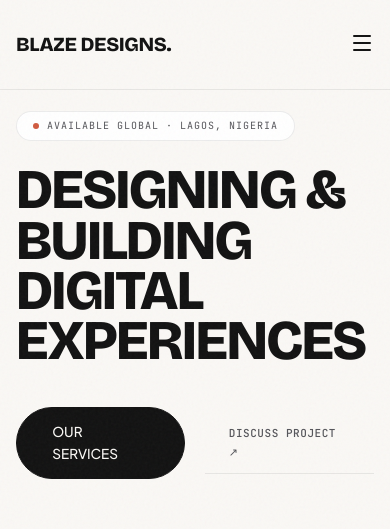
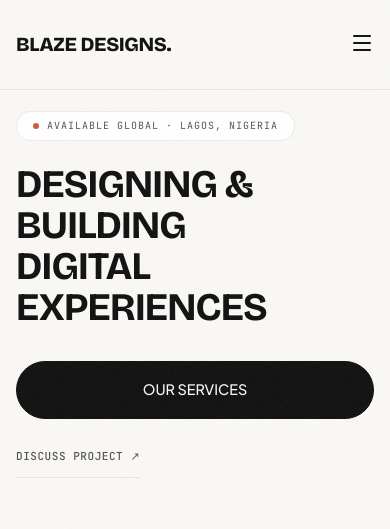
Before and after one commit to jado34/portfolio, a React (Vite) app: page / in a window 390 px wide. Shown: the top 529 px of the page. Built offline with nearby package versions, Linux system fonts and the light colour scheme.

Commit message:
Fix hero H1 mobile size + stack CTA buttons vertically on phones

```diff
--- a/src/components/NeedsSelector.tsx
+++ b/src/components/NeedsSelector.tsx
@@ -70,7 +70,8 @@
 
   return (
     <section id="services" style={{ padding: '8rem 0', background: 'var(--bg-card)', borderTop: '1px solid var(--border-light)', borderBottom: '1px solid var(--border-light)' }}>
-      <style dangerouslySetInnerHTML={{__html: `
+      <style dangerouslySetInnerHTML={{
+        __html: `
         @media (max-width: 992px) {
           .needs-selector-grid {
             grid-template-columns: 1fr !important;
--- a/src/index.css
+++ b/src/index.css
@@ -203,6 +203,38 @@
 .btn-editorial-ghost:hover {
   color: var(--accent-rust);
   border-color: var(--accent-rust);
+}
+
+/* ── Hero headline & button row responsive ─────────────────── */
+@media (max-width: 640px) {
+  .hero-h1 {
+    font-size: clamp(2.25rem, 10vw, 3.5rem) !important;
+    line-height: 1.05 !important;
+    letter-spacing: -0.02em !important;
+    margin-bottom: 2rem !important;
+  }
+  .hero-btns {
+    flex-direction: column !important;
+    align-items: flex-start !important;
+    gap: 1rem !important;
+  }
+  .hero-btns .btn-editorial {
+    width: 100% !important;
+    justify-content: center !important;
+    padding: 1rem 2rem !important;
+    font-size: 0.9rem !important;
+  }
+  .hero-btns .btn-editorial-ghost {
+    padding: 0.75rem 0 !important;
+    font-size: 11px !important;
+    border-bottom: 1px solid var(--border-light) !important;
+  }
+}
+
+@media (max-width: 400px) {
+  .hero-h1 {
+    font-size: clamp(2rem, 10vw, 2.6rem) !important;
+  }
 }
 
 /* Services / Needs Selector Styles */
--- a/src/pages/Home.tsx
+++ b/src/pages/Home.tsx
@@ -50,21 +50,22 @@
           </div>
 
           <h1
+            className="hero-h1"
             style={{
               fontFamily: 'var(--font-display)',
-              fontSize: 'clamp(3.5rem, 8vw, 7.5rem)',
-              lineHeight: '0.9',
-              fontWeight: 800,
+              fontSize: 'clamp(2.6rem, 8vw, 7.5rem)',
+              lineHeight: '1.0',
+              fontWeight: 700,
               letterSpacing: '-0.03em',
               color: 'var(--text-charcoal)',
               marginBottom: '2.5rem',
             }}
           >
-            DESIGNING & BUILDING<br />
+            DESIGNING &amp; BUILDING<br />
             DIGITAL EXPERIENCES
           </h1>
 
-          <div style={{ display: 'flex', gap: '1.25rem', alignItems: 'center', marginBottom: '2rem' }}>
+          <div className="hero-btns" style={{ display: 'flex', gap: '1.25rem', alignItems: 'center', marginBottom: '2rem' }}>
             <Link to="/services" className="btn-editorial">
               OUR SERVICES
             </Link>
--- a/src/pages/Services.tsx
+++ b/src/pages/Services.tsx
@@ -19,7 +19,7 @@
     id: 1,
     title: 'Exploration',
     subtitle: 'The start of a solid foundation',
-    description: 'I start by understanding the big picture of your project. We sketch out ideas and organize the structure so you have a clear foundation before designing or writing any code.',
+    description: 'I start by understanding the big picture of your project. i sketch out ideas and organize the structure so you have a clear foundation before designing or writing any code.',
     bgColor: '#FFB7B2', // Gusta pinkish card background
     textColor: 'var(--text-charcoal)',
     lottieType: 'rocket'
@@ -37,7 +37,7 @@
     id: 3,
     title: 'Our approach',
     subtitle: 'A flexible path to value',
-    description: 'Every project is unique. We adapt our design and development workflow to fit your team and timeline. We work closely with you through regular feedback loops to ensure the final product matches your exact expectations.',
+    description: 'Every project is unique. I adapt my design and development workflow to fit your team and timeline. I work closely with you through regular feedback loops to ensure the final product matches your exact expectations.',
     bgColor: '#E29578', // Gusta rust background
     textColor: '#FFFFFF',
     lottieType: 'collaboration'
@@ -60,7 +60,8 @@
 
   return (
     <div style={{ background: 'var(--bg-paper)', minHeight: '100vh', paddingTop: '90px' }}>
-      <style dangerouslySetInnerHTML={{__html: `
+      <style dangerouslySetInnerHTML={{
+        __html: `
         @media (max-width: 640px) {
           .services-page-header-section { padding: 2rem 0 !important; }
           .services-page-header-section .services-info-bar { margin-bottom: 2rem !important; }
@@ -75,7 +76,7 @@
           {/* Top services nav header info */}
           <div className="services-info-bar" style={{ display: 'flex', justifyContent: 'space-between', alignItems: 'center', marginBottom: '4rem' }}>
             <span style={{ fontSize: '11px', fontFamily: 'var(--font-mono)', textTransform: 'uppercase', letterSpacing: '0.1em', color: 'var(--text-grey)' }}>
-              Services / Studio Matrix
+              Services / My Matrix
             </span>
             <Link to="/" style={{
               width: '44px',
```
